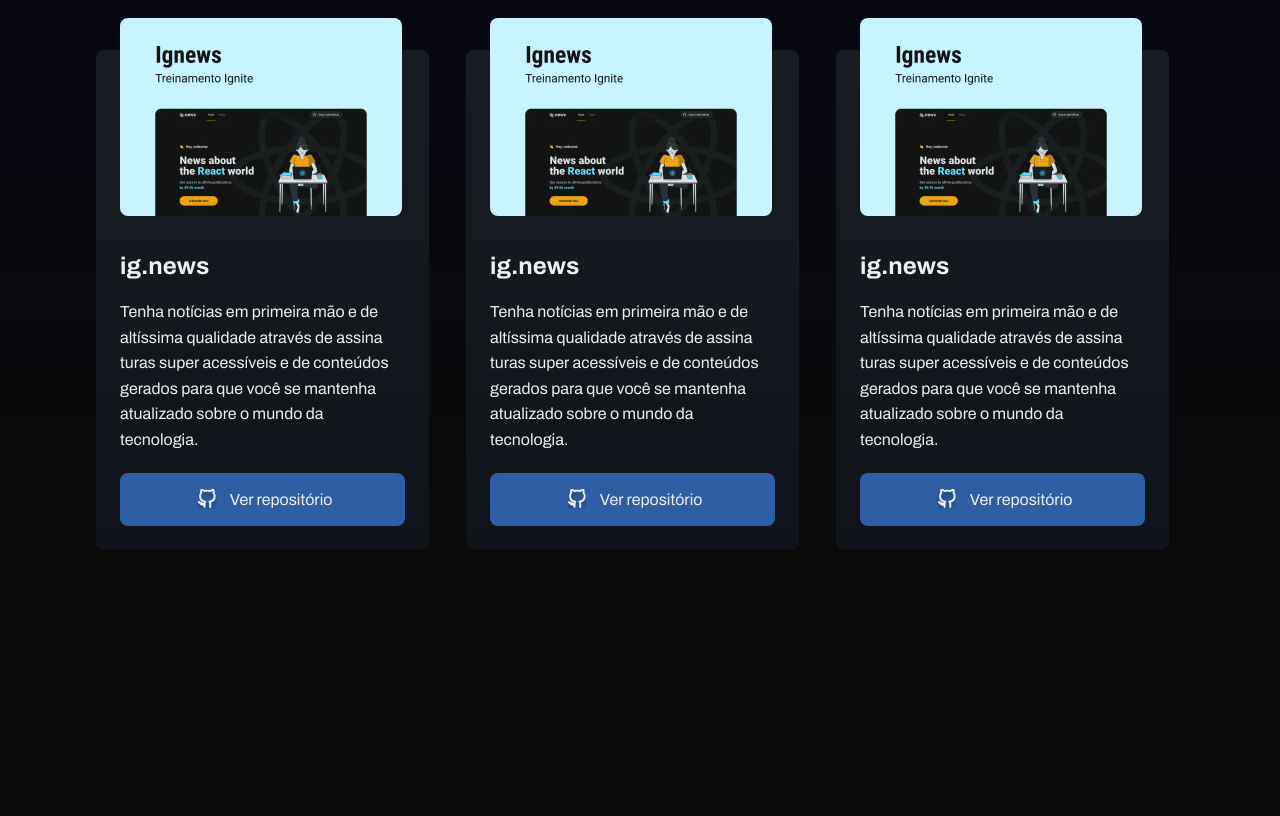
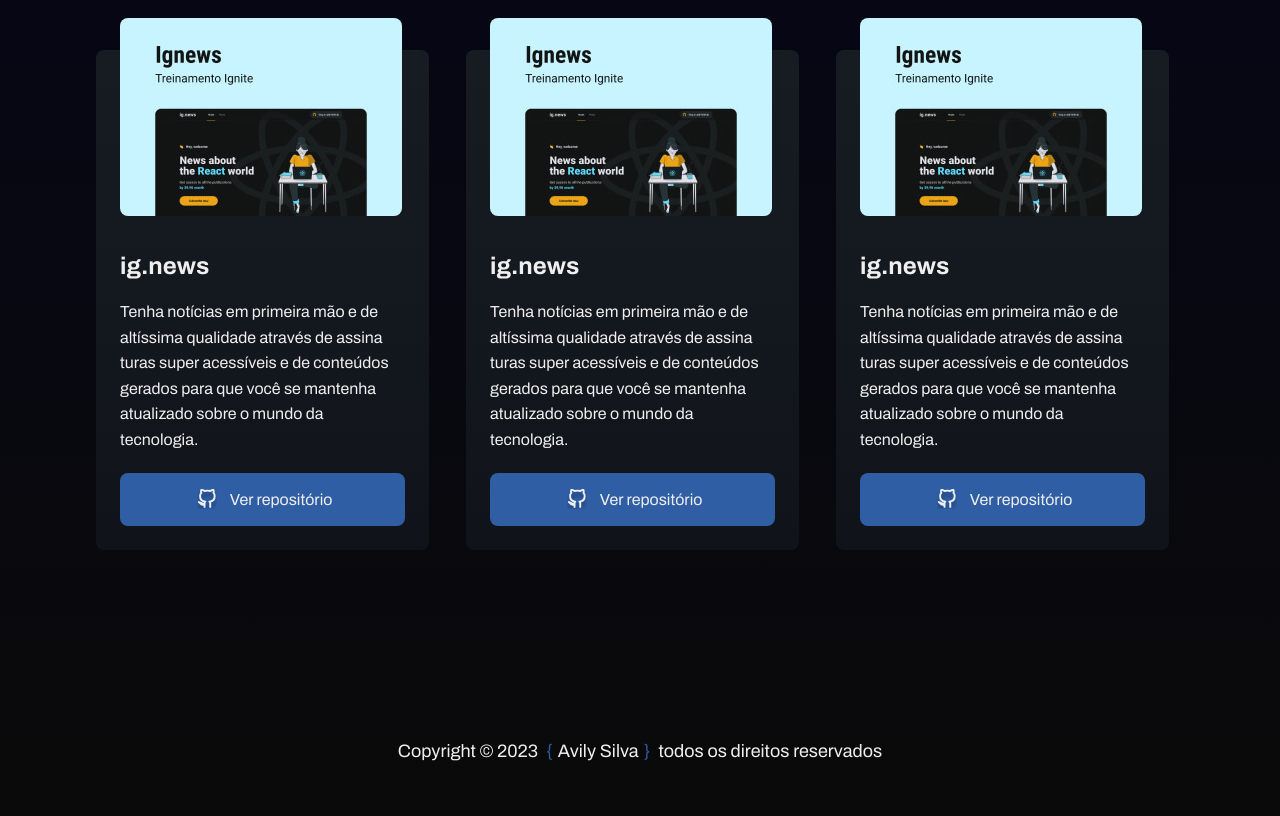
Before and after one commit to AvilyRs/avilysilva, a website: page index.html in a window 1280 px wide. Shown: the part 1150-1966 px from the top of the page. Before the commit the page ends 1700 px from the top, so only its background shows below. Drawn offline with Linux system fonts and the light colour scheme.

Commit message:
:feat: footer

```diff
--- /dev/null
+++ b/assets/styles/sass/components/_footer.scss
@@ -0,0 +1,24 @@
+.footerContainer {
+  display: flex;
+  justify-content: center;
+  align-items: center;
+
+  height: 130px;
+  padding: 0 1rem;
+  margin-top: 8.5rem;
+
+  font-size: 1.125rem;
+  font-weight: medium;
+  line-height: 160%;
+  color: $gray-50;
+
+  & a {
+    color: $gray-50;
+    text-decoration: none;
+  }
+
+  & span a span {
+    margin: 0 0.3rem;
+    color: $cyan-500;
+  }
+}
--- a/assets/styles/sass/index.scss
+++ b/assets/styles/sass/index.scss
@@ -1,5 +1,5 @@
 @import "./variables";
 @import "./global";
 
-@import "./components/navbar", "./components/sectionHeader", "./components/experienceCard", "./components/projectCard";
+@import "./components/navbar", "./components/sectionHeader", "./components/experienceCard", "./components/projectCard", "./components/footer";
 @import "./sections/hero", "./sections/experiences", "./sections/projects";
--- a/index.html
+++ b/index.html
@@ -144,7 +144,9 @@
       </div>
     </section>
   </main>
-
+  <footer class="footerContainer">
+    <span>Copyright © 2023 <a href="#"><span>{</span>Avily Silva<span>}</span></a> todos os direitos reservados</span>
+  </footer>
   <script src="./assets/scripts/menu.js"></script>
   <script src="./assets/scripts/carouselControls.js"></script>
 </body>
```
Also changed, not shown: assets/styles/css/index.css, 1 other file.
